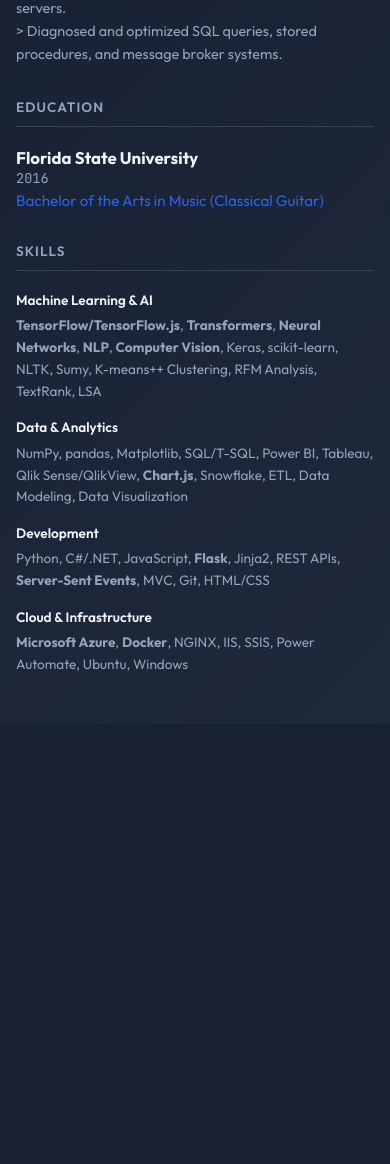
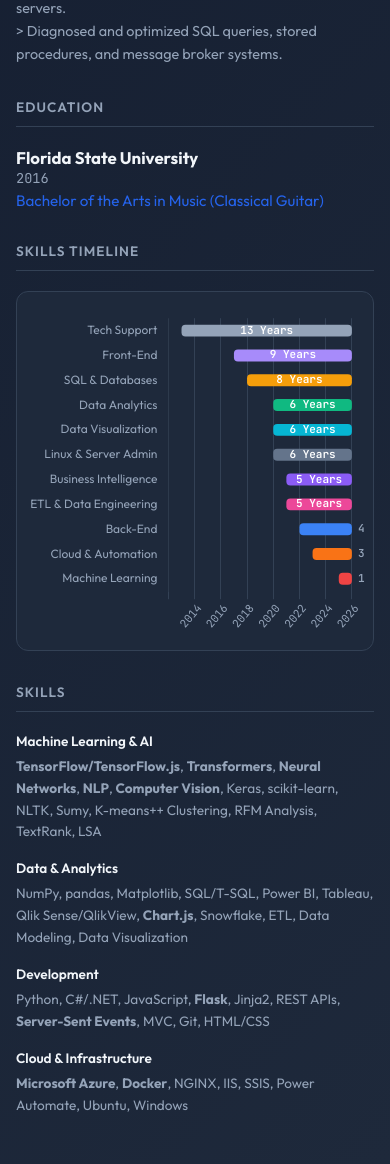
Before and after one commit to ZacStryker/portfolio, a Flask app: page /resume/ in a window 390 px wide; the page is wider, and only the part inside the window is pictured. Shown: the part 1754-2918 px from the top of that part. Before the commit the page ends 2425 px from the top of that part, so only its background shows below. Run offline with Flask 3, Linux system fonts and the light colour scheme.

Commit message:
Add skills timeline Gantt chart to resume page
Horizontal floating-bar chart (Chart.js) showing 11 skill categories
with year-quantized date axis and duration labels on each bar.

Co-Authored-By: Claude Opus 4.6 <noreply@anthropic.com>

```diff
--- a/static/css/main.css
+++ b/static/css/main.css
@@ -897,6 +897,15 @@ button:disabled, .btn:disabled {
     line-height: 1.6;
 }
 
+.gantt-container {
+    position: relative;
+    height: 420px;
+    background: var(--surface);
+    border: 1px solid var(--border);
+    border-radius: 12px;
+    padding: 1.25rem;
+}
+
 @media (max-width: 768px) {
     .entry-header {
         flex-direction: column;
@@ -905,6 +914,11 @@ button:disabled, .btn:disabled {
 
     .skills-grid {
         grid-template-columns: 1fr;
+    }
+
+    .gantt-container {
+        height: 360px;
+        padding: 1rem 0.5rem;
     }
 }
 
--- a/templates/resume.html
+++ b/templates/resume.html
@@ -1,6 +1,10 @@
 {% extends "base.html" %}
 
 {% block title %}Resume - Zac Stryker{% endblock %}
+
+{% block head_extra %}
+<script src="https://cdnjs.cloudflare.com/ajax/libs/Chart.js/3.9.1/chart.min.js"></script>
+{% endblock %}
 
 {% block content %}
 <div class="resume">
@@ -82,6 +86,13 @@
     </div>
 
     <div class="resume-section">
+        <h2>Skills Timeline</h2>
+        <div class="gantt-container">
+            <canvas id="skillsGantt"></canvas>
+        </div>
+    </div>
+
+    <div class="resume-section">
         <h2>Skills</h2>
         <div class="skills-grid">
             <div class="skill-group">
@@ -104,3 +115,115 @@
     </div>
 </div>
 {% endblock %}
+
+{% block scripts %}
+<script>
+(function() {
+    var style = getComputedStyle(document.documentElement);
+    var textMuted = style.getPropertyValue('--text-muted').trim();
+    var border = style.getPropertyValue('--border').trim();
+
+    var categories = [
+        { label: 'Tech Support',           start: 2013, end: 2026, color: '#94a3b8' },
+        { label: 'Front-End',              start: 2017, end: 2026, color: '#a78bfa' },
+        { label: 'SQL & Databases',        start: 2018, end: 2026, color: '#f59e0b' },
+        { label: 'Data Analytics',         start: 2020, end: 2026, color: '#10b981' },
+        { label: 'Data Visualization',     start: 2020, end: 2026, color: '#06b6d4' },
+        { label: 'Linux & Server Admin',   start: 2020, end: 2026, color: '#64748b' },
+        { label: 'Business Intelligence',  start: 2021, end: 2026, color: '#8b5cf6' },
+        { label: 'ETL & Data Engineering', start: 2021, end: 2026, color: '#ec4899' },
+        { label: 'Back-End',              start: 2022, end: 2026, color: '#3b82f6' },
+        { label: 'Cloud & Automation',     start: 2023, end: 2026, color: '#f97316' },
+        { label: 'Machine Learning',       start: 2025, end: 2026, color: '#ef4444' }
+    ];
+
+    var labels = categories.map(function(c) { return c.label; });
+    var data = categories.map(function(c) { return [c.start, c.end]; });
+    var colors = categories.map(function(c) { return c.color; });
+
+    var barLabelsPlugin = {
+        id: 'barLabels',
+        afterDatasetsDraw: function(chart) {
+            var ctx = chart.ctx;
+            var meta = chart.getDatasetMeta(0);
+            ctx.save();
+            ctx.font = "600 11px 'JetBrains Mono', monospace";
+            ctx.textAlign = 'center';
+            ctx.textBaseline = 'middle';
+            meta.data.forEach(function(bar, i) {
+                var d = categories[i];
+                var yrs = d.end - d.start;
+                var label = yrs === 1 ? '1 Year' : yrs + ' Years';
+                var cx = (bar.x + bar.base) / 2;
+                var cy = bar.y;
+                var barWidth = Math.abs(bar.x - bar.base);
+                var textWidth = ctx.measureText(label).width;
+                if (textWidth + 8 > barWidth) {
+                    ctx.fillStyle = textMuted;
+                    ctx.textAlign = 'left';
+                    ctx.fillText(label, bar.x + 6, cy);
+                } else {
+                    ctx.fillStyle = '#fff';
+                    ctx.fillText(label, cx, cy);
+                }
+            });
+            ctx.restore();
+        }
+    };
+
+    new Chart(document.getElementById('skillsGantt'), {
+        type: 'bar',
+        plugins: [barLabelsPlugin],
+        data: {
+            labels: labels,
+            datasets: [{
+                data: data,
+                backgroundColor: colors,
+                borderRadius: 4,
+                borderSkipped: false,
+                barPercentage: 0.6
+            }]
+        },
+        options: {
+            indexAxis: 'y',
+            responsive: true,
+            maintainAspectRatio: false,
+            plugins: {
+                legend: { display: false },
+                tooltip: {
+                    callbacks: {
+                        label: function(ctx) {
+                            var v = ctx.raw;
+                            return v[0] + ' \u2013 ' + (v[1] >= 2026 ? 'Present' : v[1]);
+                        }
+                    }
+                }
+            },
+            scales: {
+                x: {
+                    min: 2012,
+                    max: 2027,
+                    ticks: {
+                        stepSize: 1,
+                        color: textMuted,
+                        font: { family: "'JetBrains Mono', monospace", size: 11 },
+                        callback: function(val) {
+                            if (val >= 2013 && val <= 2026) return val;
+                            return '';
+                        }
+                    },
+                    grid: { color: border, drawBorder: false }
+                },
+                y: {
+                    ticks: {
+                        color: textMuted,
+                        font: { family: "'Outfit', sans-serif", size: 12, weight: '500' }
+                    },
+                    grid: { display: false }
+                }
+            }
+        }
+    });
+})();
+</script>
+{% endblock %}
```
